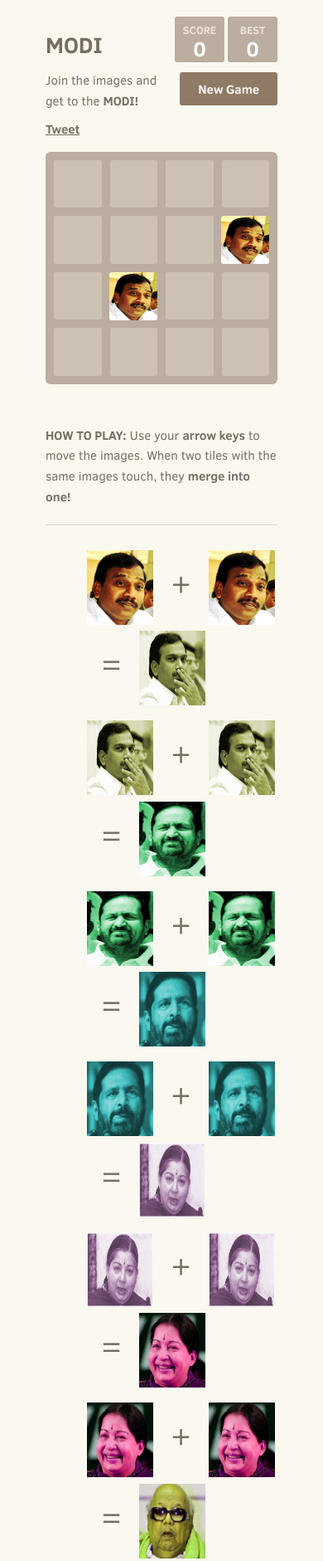
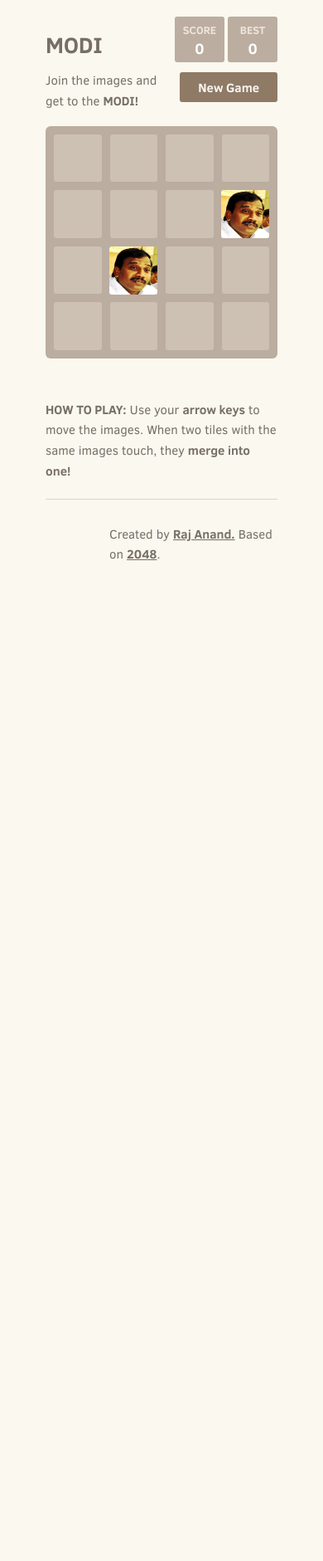
Before and after one commit to rajanand02/reach-modi, a plain HTML site: page index.html in a window 390 px wide. Shown: the top 1881 px of the page at 83% size. After the commit the page ends 844 px from the top, so only its background shows below. Drawn offline with Linux system fonts and the light colour scheme.

Commit message:
remove share and optimize for phonegap

```diff
--- a/index.html
+++ b/index.html
@@ -33,12 +33,6 @@
         <a class="restart-button">New Game</a>
       </div>
 
-      <div class="share">
-        <div class="fb-share-button" data-href="http://rajanand02.github.io/just-for-fun/" data-type="button_count"  style="float:left; margin-right: 10px;"></div>
-        <div>
-          <a href="http://rajanand02.github.io/just-for-fun/" class="twitter-share-button" data-lang="en">Tweet</a>
-        </div>
-      </div>
       <div class="game-container">
         <div class="game-message">
           <p></p>
@@ -84,37 +78,6 @@
         <strong class="important">How to play:</strong> Use your <strong>arrow keys</strong> to move the images. When two tiles with the same images touch, they <strong>merge into one!</strong>
       </p>
       <hr>
-      <p class= "how-to">
-        <img src="images/A-Raja1.jpg" alt="" /> <span class= 'math-symbol'>+</span> <img src="images/A-Raja1.jpg" alt="" /> <span class="math-symbol">=</span> <img src="images/raja2.jpg" alt="" />
-      </p>
-      <p class="how-to">
-        <img src="images/raja2.jpg" alt="" /> <span class= 'math-symbol'>+</span> <img src="images/raja2.jpg" alt="" /> <span class="math-symbol">=</span> <img src="images/Kalmadi1.jpg" alt="" />
-      </p>
-      <p class="how-to">
-        <img src="images/Kalmadi1.jpg" alt="" /> <span class= 'math-symbol'>+</span> <img src="images/Kalmadi1.jpg" alt="" /> <span class="math-symbol">=</span> <img src="images/kalmadi2.jpg" alt="" />
-      </p>
-      <p class="how-to">
-        <img src="images/kalmadi2.jpg" alt="" /> <span class= 'math-symbol'>+</span> <img src="images/kalmadi2.jpg" alt="" /> <span class="math-symbol">=</span> <img src="images/Jaya1.jpg" alt="" />
-      </p>
-      <p class="how-to">
-        <img src="images/Jaya1.jpg" alt="" /> <span class= 'math-symbol'>+</span> <img src="images/Jaya1.jpg" alt="" /> <span class="math-symbol">=</span> <img src="images/jaya2.jpg" alt="" />
-      </p>
-      <p class="how-to">
-        <img src="images/jaya2.jpg" alt="" /> <span class= 'math-symbol'>+</span> <img src="images/jaya2.jpg" alt="" /> <span class="math-symbol">=</span> <img src="images/Karunanidhi1.jpg" alt="" />
-      </p>
-      <p class="how-to">
-        <img src="images/Karunanidhi1.jpg" alt="" /> <span class= 'math-symbol'>+</span> <img src="images/Karunanidhi1.jpg" alt="" /> <span class="math-symbol">=</span> <img src="images/karunanidhi2.jpg" alt="" />
-      </p>
-      <p class="how-to">
-        <img src="images/karunanidhi2.jpg" alt="" /> <span class= 'math-symbol'>+</span> <img src="images/karunanidhi2.jpg" alt="" /> <span class="math-symbol">=</span> <img src="images/modi1.jpg" alt="" />
-      </p>
-      <p class="how-to">
-        <img src="images/modi1.jpg" alt="" /> <span class= 'math-symbol'>+</span> <img src="images/modi1.jpg" alt="" /> <span class="math-symbol">=</span> <img src="images/modi2.jpg" alt="" />
-      </p>
-      <p class="how-to">
-        <img src="images/modi2.jpg" alt="" /> <span class= 'math-symbol'>+</span> <img src="images/modi2.jpg" alt="" /> <span class="math-symbol">=</span> <img src="images/modi3.jpg" alt="" />
-      </p>
-      <hr>
       <p class="footer">
         Created by <a href="http://github.com/rajanand02" target="_blank">Raj Anand.</a> Based on <a href="http://gabrielecirulli.github.io/2048/" target="_blank">2048</a>.</a>
     </p>
@@ -130,24 +93,5 @@
   <script src="js/local_storage_manager.js"></script>
   <script src="js/game_manager.js"></script>
   <script src="js/application.js"></script>
-  <script>
-    (function(i,s,o,g,r,a,m){i['GoogleAnalyticsObject']=r;i[r]=i[r]||function(){
-      (i[r].q=i[r].q||[]).push(arguments)},i[r].l=1*new Date();a=s.createElement(o),
-      m=s.getElementsByTagName(o)[0];a.async=1;a.src=g;m.parentNode.insertBefore(a,m)
-    })(window,document,'script','//www.google-analytics.com/analytics.js','ga');
-
-    ga('create', 'UA-49907026-1', 'rajanand02.github.io');
-    ga('send', 'pageview');
-
-  </script>
-  <div id="fb-root"></div>
-  <script>(function(d, s, id) {
-    var js, fjs = d.getElementsByTagName(s)[0];
-    if (d.getElementById(id)) return;
-    js = d.createElement(s); js.id = id;
-    js.src = "//connect.facebook.net/en_US/all.js#xfbml=1&appId=736143866406789";
-    fjs.parentNode.insertBefore(js, fjs);
-  }(document, 'script', 'facebook-jssdk'));</script>
-<script>!function(d,s,id){var js,fjs=d.getElementsByTagName(s)[0];if(!d.getElementById(id)){js=d.createElement(s);js.id=id;js.src="https://platform.twitter.com/widgets.js";fjs.parentNode.insertBefore(js,fjs);}}(document,"script","twitter-wjs");</script>
 </body>
 </html>
--- a/style/main.css
+++ b/style/main.css
@@ -16,7 +16,7 @@
   clear: both; }
 
 h1.title {
-  font-size: 80px;
+  font-size: 62px;
   font-weight: bold;
   margin: 0;
   display: block;
@@ -54,14 +54,13 @@
   position: relative;
   display: inline-block;
   background: #bbada0;
-  padding: 15px 25px;
-  font-size: 25px;
+  padding: 13px 23px;
+  font-size: 18px;
   height: 25px;
   line-height: 47px;
   font-weight: bold;
   border-radius: 3px;
   color: white;
-  margin-top: 8px;
   text-align: center; }
   .score-container:after, .best-container:after {
     position: absolute;
@@ -490,11 +489,11 @@
   display: inline-block;
   background: #8f7a66;
   border-radius: 3px;
-  padding: 0 20px;
+  padding: 0 12px;
   text-decoration: none;
   color: #f9f6f2;
-  height: 40px;
-  line-height: 42px;
+  height: 36px;
+  line-height: 38px;
   display: block;
   text-align: center;
   float: right; }
```
